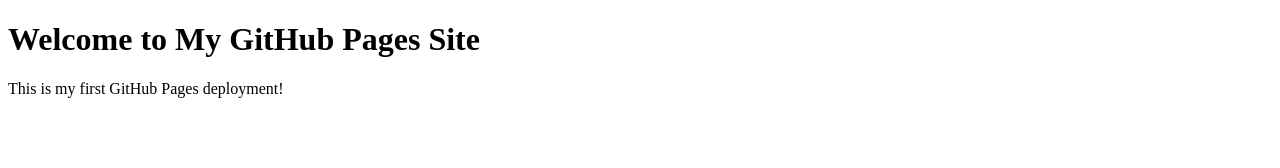
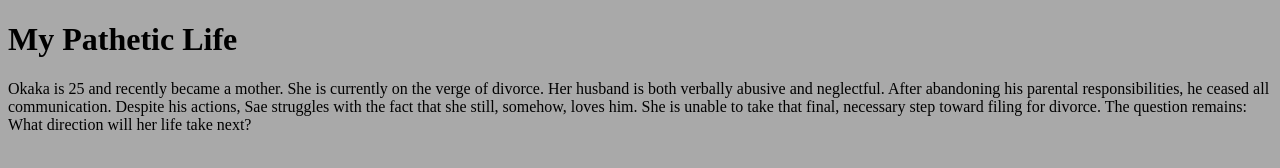
Before and after one commit to ookakaka666-cyber/my-first-web-app, a plain HTML site: page index.html in a window 1280 px wide. Drawn offline with Linux system fonts and the light colour scheme.

Commit message:
Add files via upload
update background color

```diff
--- a/index.html
+++ b/index.html
@@ -4,9 +4,13 @@
     <meta charset="UTF-8">
     <meta name="viewport" content="width=device-width, initial-scale=1.0">
     <title>My GitHub Pages Site</title>
+    <style>body{background-color: darkgrey};</style>
 </head>
 <body>
-    <h1>Welcome to My GitHub Pages Site</h1>
-    <p>This is my first GitHub Pages deployment!</p>
+    <h1>My Pathetic Life</h1>
+    <p>Okaka is 25 and recently became a mother. She is currently on the verge of divorce.
+Her husband is both verbally abusive and neglectful. After abandoning his parental responsibilities, he ceased all communication.
+Despite his actions, Sae struggles with the fact that she still, somehow, loves him. She is unable to take that final, necessary step toward filing for divorce.
+The question remains: What direction will her life take next?</p>
 </body>
 </html>
```
